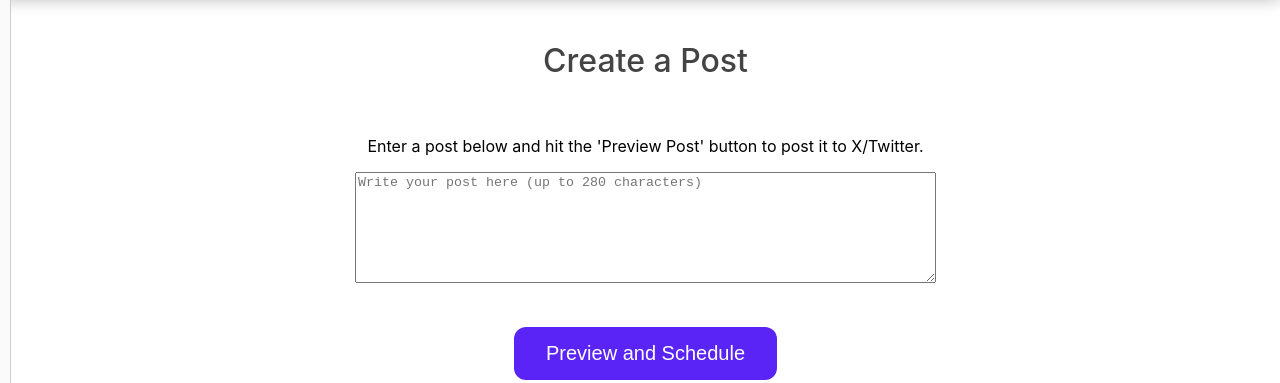
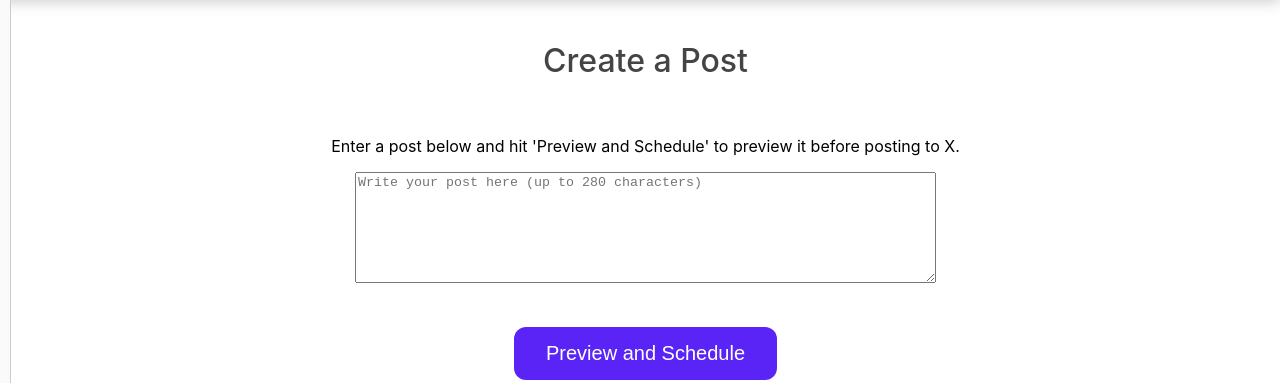
Before and after one commit to ajbanks/pickr-post, a Flask app: template pickr_flask/templates/post_creation.html in a window 1280 px wide. Shown: the part 65-448 px from the top of the page. Run offline with Flask 3, Linux system fonts and the light colour scheme; the template is opened without the code that fills it: values named after a table or form of the project are taken from there, others are empty; some libraries are stand-ins or nearby versions; some web fonts are replaced.

Commit message:
changed the labels of the post creation forms to be shorter and more epxressive

```diff
--- a/pickr_flask/forms.py
+++ b/pickr_flask/forms.py
@@ -66,11 +66,11 @@ class ResetForm(FlaskForm):
     submit = SubmitField("Reset password")
 
 class BlogForm(FlaskForm):
-    blog_input = TextAreaField('Create Content From Long Form Text', render_kw={"rows": 23, "cols": 100},validators=[
+    blog_input = TextAreaField('Create Posts From Existing Content', render_kw={"rows": 23, "cols": 100},validators=[
             Length(min=200, max=6000, message="Content must be longer than 200, and shorter than 6000 cahracters"),
             DataRequired(),
         ])
-    submit = SubmitField("Preview Posts From Content and Schedule")
+    submit = SubmitField("Preview Posts and Schedule")
 
 class PostForm(FlaskForm):
     post_input = TextAreaField('Create a Post', render_kw={"rows": 7, "cols": 70},validators=[
--- a/pickr_flask/templates/post_creation.html
+++ b/pickr_flask/templates/post_creation.html
@@ -15,7 +15,7 @@
             {{ form.csrf_token }}<br/>
 
             <h1>{{ form.post_input.label }}</h1><br/><br/>
-            <p>Enter a post below and hit the 'Preview Post' button to post it to X/Twitter.</p>
+            <p>Enter a post below and hit 'Preview and Schedule' to preview it before posting to X.</p>
             <p>{{ form.post_input(placeholder='Write your post here (up to 280 characters)')}}</p> <br/>
             {% if form.post_input.errors %}
               <ul class="errors">
--- a/pickr_flask/templates/posts_from_blog.html
+++ b/pickr_flask/templates/posts_from_blog.html
@@ -16,7 +16,7 @@
             <h1>{{ form.blog_input.label }}</h1><br/><br/>
             <p>
                 Do you have a blog post or article? Turn any text content into social posts here.</br>
-                Paste content below and hit the 'Preview Posts' button for AI generated posts.</br>
+                Paste content below and hit the 'Preview Posts and Schedule' for AI generated posts.</br>
             </p>
             <p>{{ form.blog_input(placeholder='Paste a blog post or article here to create posts from it (up to 6000 characters)')}}</p> <br/>
             {% if form.blog_input.errors %}
```
